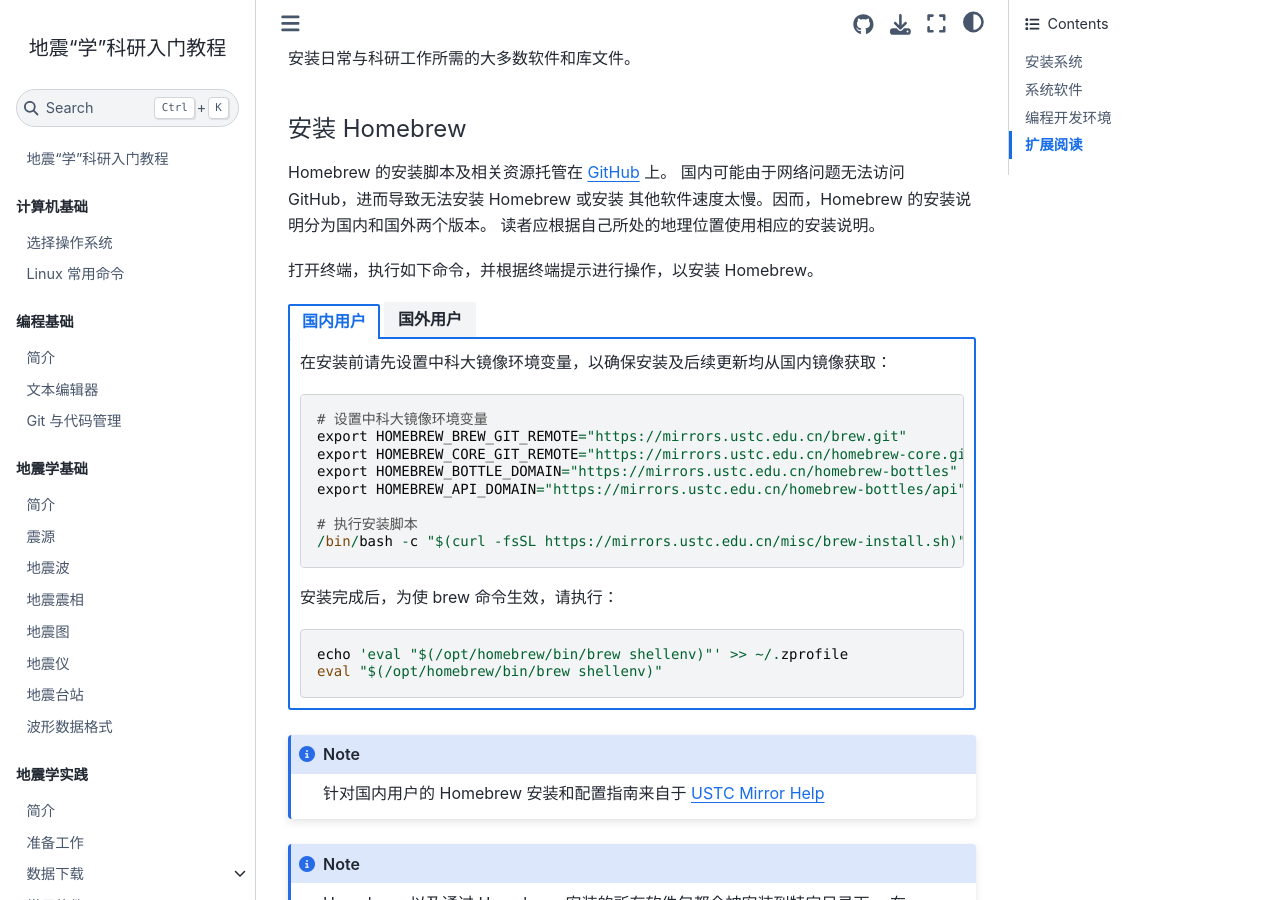
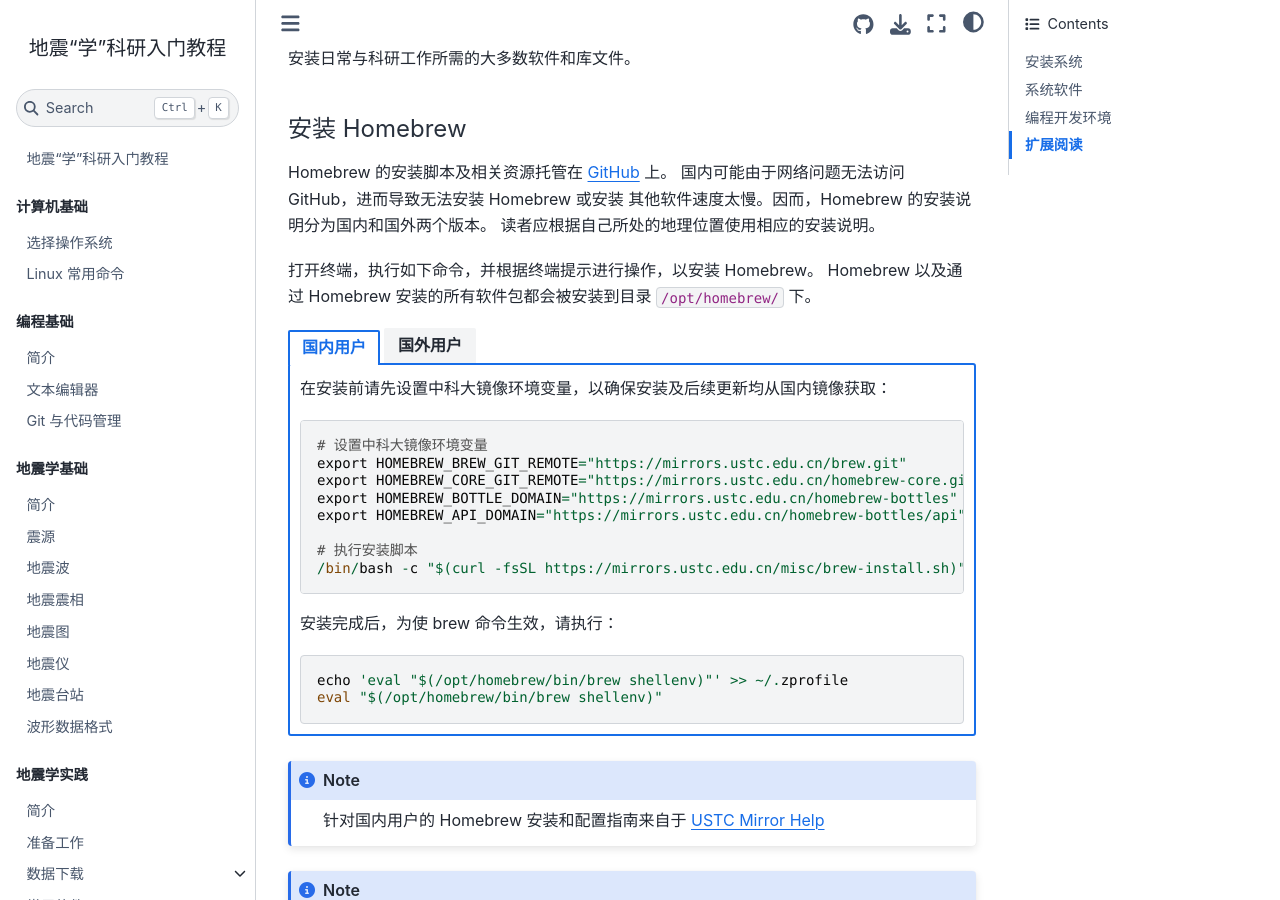
Before and after one commit to seismo-learn/seismology101, a Jupyter Book: the page built from source/computer/macos-setup.md, in a window 1280 px wide and 900 px high, scrolled down 1476 px. Built offline with Jupyter Book 1.0.4 settings and Sphinx 7.4.7 and the Sphinx Book theme 1.1.4, drawn with Linux system fonts in a browser that asks for light colours; pages that are not in the unit, such as notebooks, are missing from menus.

Commit message:
Update source/computer/macos-setup.md
Co-authored-by: Dongdong Tian <seisman.info@gmail.com>

```diff
--- a/source/computer/macos-setup.md
+++ b/source/computer/macos-setup.md
@@ -64,6 +64,7 @@
 读者应根据自己所处的地理位置使用相应的安装说明。
 
 打开终端，执行如下命令，并根据终端提示进行操作，以安装 Homebrew。
+Homebrew 以及通过 Homebrew 安装的所有软件包都会被安装到目录 {file}`/opt/homebrew/` 下。
 ::::{tab-set}
 :::{tab-item} 国内用户
 在安装前请先设置中科大镜像环境变量，以确保安装及后续更新均从国内镜像获取：
```
